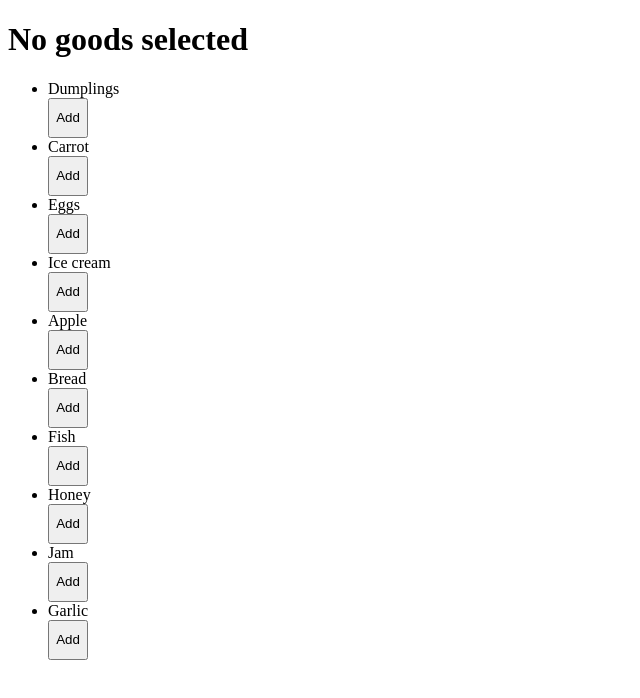
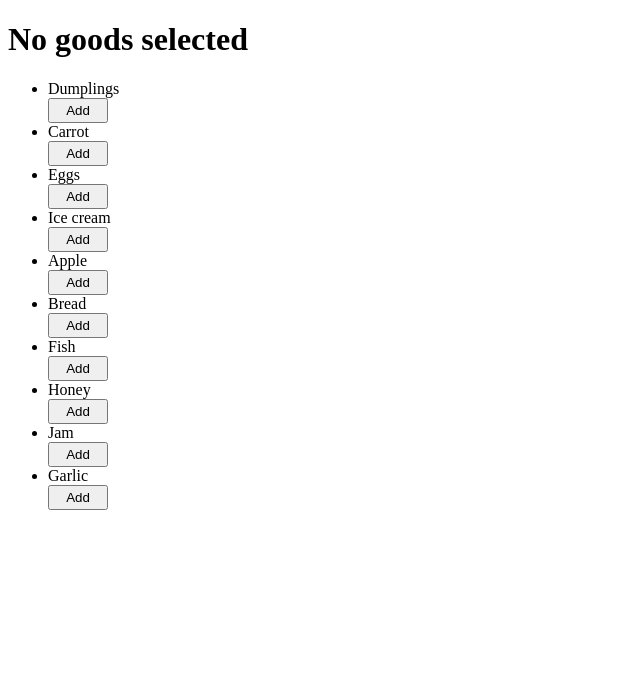
Before and after one commit to mate-academy/react_goods-selector, a React (Create React App) app: page / in a window 1280 px wide. Shown: the top 698 px of the page, without its empty margins (0-640 px from the left). Built offline with nearby package versions, Linux system fonts and the light colour scheme; the HTML template or start-up script is replaced by a standard one.

Commit message:
edited by the comments

```diff
--- a/src/App.js
+++ b/src/App.js
@@ -1,5 +1,3 @@
-/* eslint-disable jsx-a11y/click-events-have-key-events */
-/* eslint-disable jsx-a11y/no-noninteractive-element-interactions */
 import React from 'react';
 import './App.scss';
 
@@ -21,30 +19,20 @@ class App extends React.Component {
     selectedGoods: [],
   }
 
-  showSelectedGood = (event) => {
-    const { target } = event;
-
-    this.setState({
-      selectedGoods: [target.textContent],
-    });
-  }
-
   handleSelectedGood = (event) => {
     const good = event.target.previousSibling;
 
     good.classList.toggle('selected');
 
-    const arrayOfGoods = this.state.selectedGoods;
+    const goodsData = this.state.selectedGoods;
 
-    if (arrayOfGoods.includes(good.textContent) && arrayOfGoods.length > 0) {
+    if (goodsData.includes(good.textContent) && goodsData.length > 0) {
       this.setState(prevState => ({
         selectedGoods: prevState.selectedGoods.filter(item => (
           item !== good.textContent
         )),
       }));
-    }
-
-    if (!arrayOfGoods.includes(good.textContent)) {
+    } else {
       this.setState(prevState => ({
         selectedGoods: prevState.selectedGoods.concat(good.textContent),
       }));
@@ -82,7 +70,6 @@ class App extends React.Component {
             <>
               <li
                 key={goodFromServer}
-                onClick={this.showSelectedGood}
               >
                 {goodFromServer}
               </li>
--- a/src/App.scss
+++ b/src/App.scss
@@ -4,6 +4,6 @@
 }
 
 .button {
-  width: 40px;
-  height: 40px;
+  width: 60px;
+  height: 25px;
 }
```
